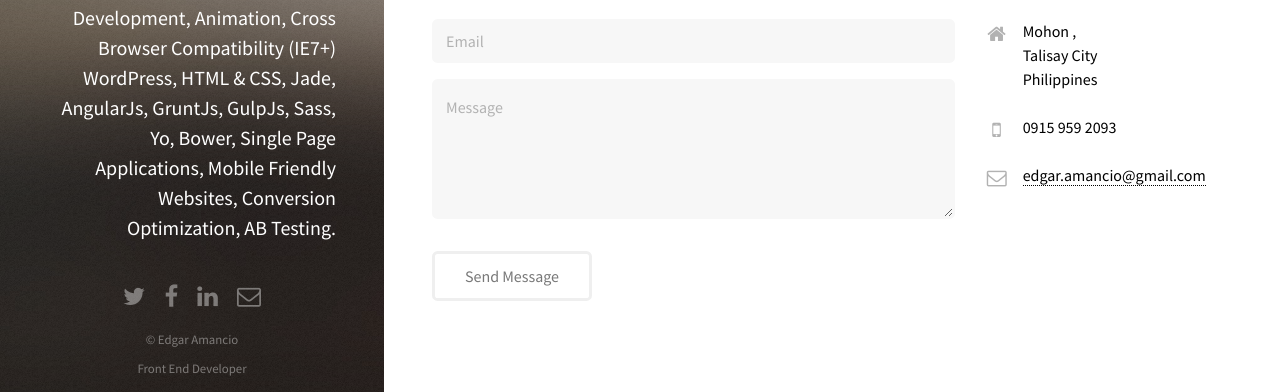
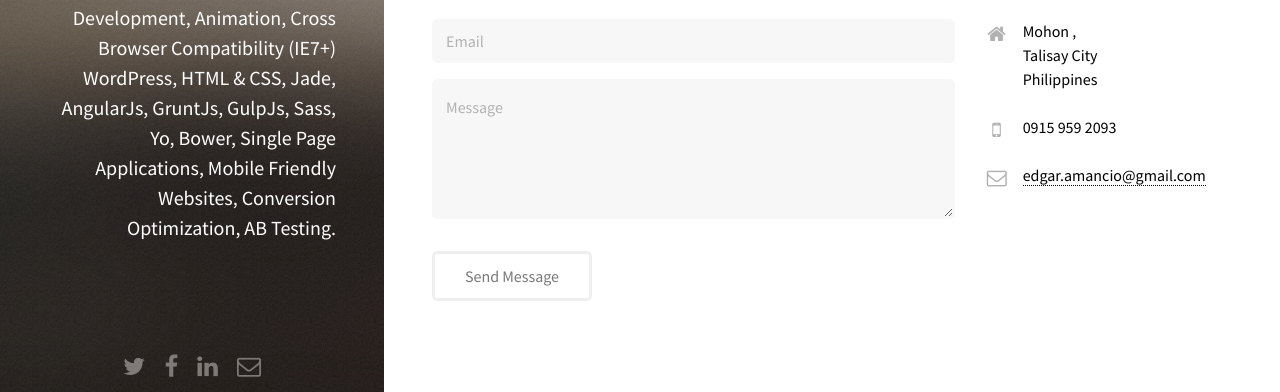
Before and after one commit to eamancio/eamancio.github.io, a plain HTML site: page index.html in a window 1280 px wide. Shown: the part 337-729 px from the top of the page. Drawn offline with Linux system fonts and the light colour scheme.

Commit message:
Signed-off-by: amancio <edgar.amancio@gmail.com>

```diff
--- a/assets/css/main.css
+++ b/assets/css/main.css
@@ -2510,6 +2510,7 @@
 		position: fixed;
 		text-align: center;
 		width: 35%;
+		margin-bottom: -70px;
 	}
 
 		#footer .icons {
```
